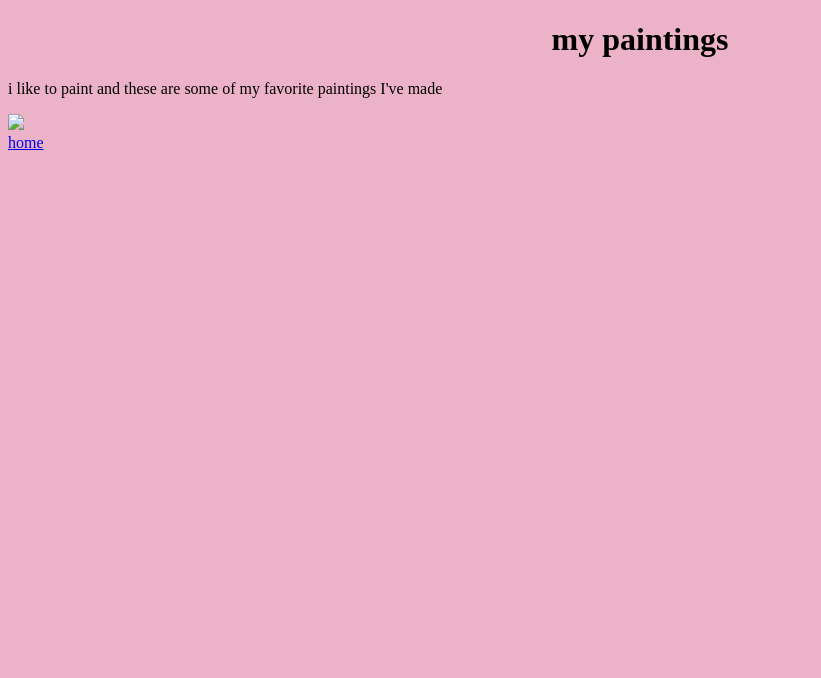
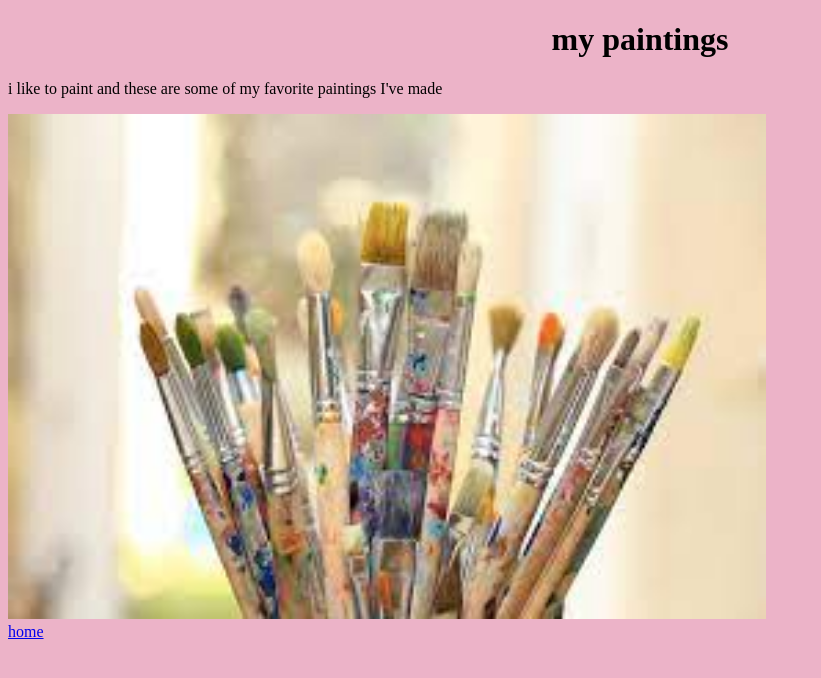
Before and after one commit to Alexmalkas/alexmalkas.github.io, a plain HTML site: page paintings.html in a window 1280 px wide. Shown: the whole page, without its empty margins (0-821 px from the left). Drawn offline with Linux system fonts and the light colour scheme.

Commit message:
Update paintings.html

```diff
--- a/paintings.html
+++ b/paintings.html
@@ -11,7 +11,7 @@
 <p> i like to paint and these are some of my favorite paintings I've made  </p>
 
 
- <img src ="brushPhoto.jpg" width="60%" height="auto"/>
+ <img src ="brushphoto.jpeg" width="60%" height="auto"/>
 
 <br>
 	<a href="index.html">home</a>
```
